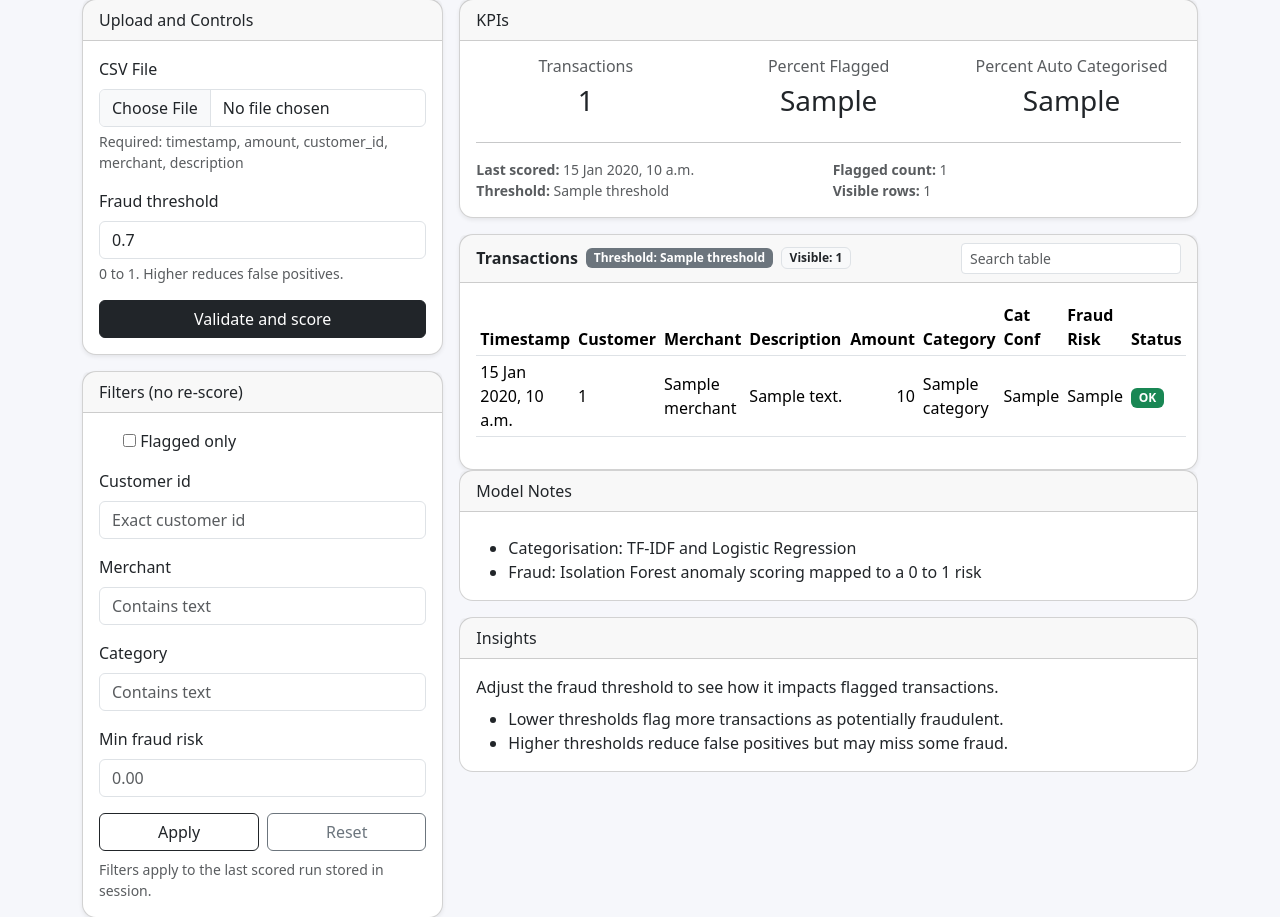
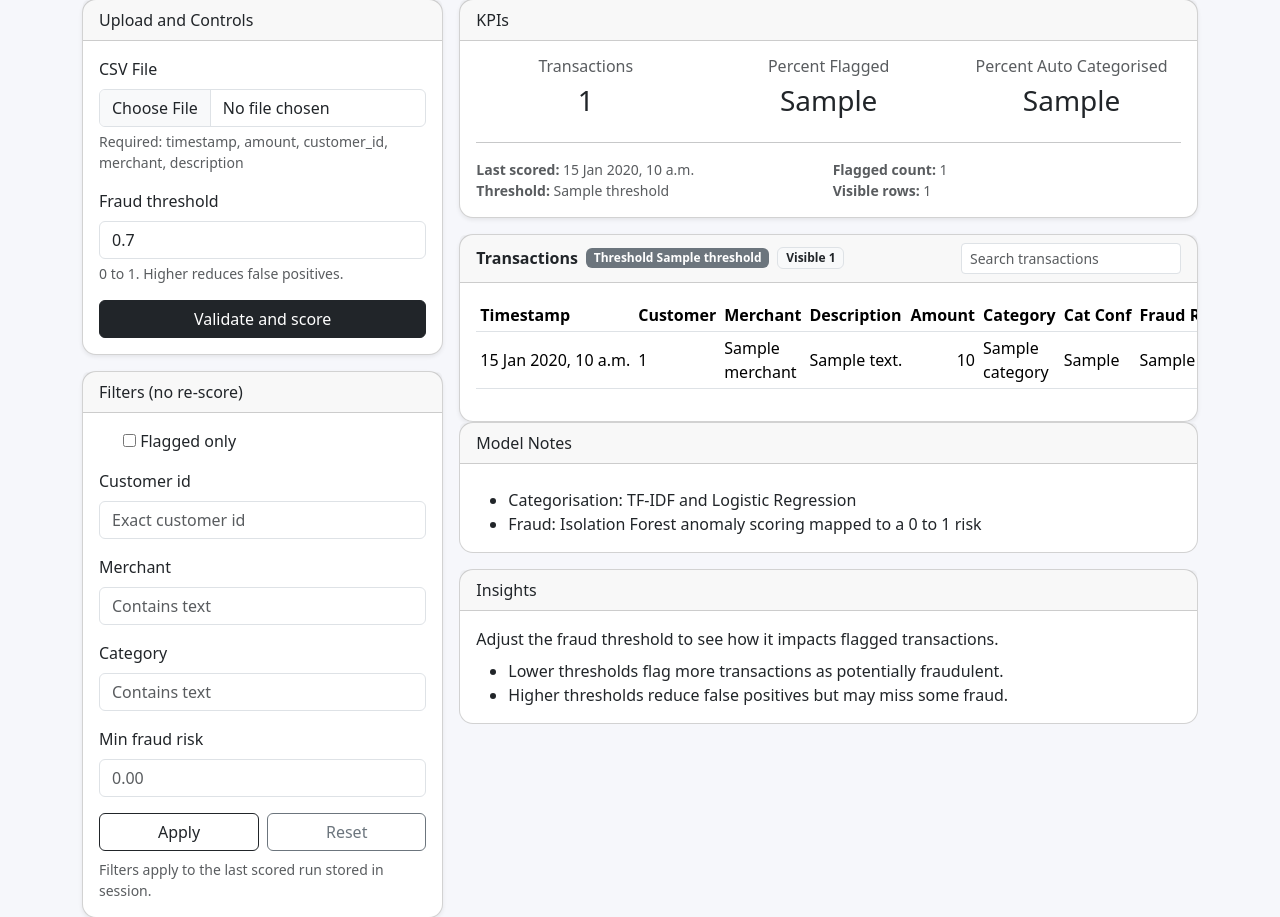
Before and after one commit to AAdewunmi/Neo-Bank-Fraud-Detection-Project, a Django app: template dashboard/templates/dashboard/index.html in a window 1280 px wide. Shown: the part 89-1006 px from the top of the page. Run offline with Django 5.2, Linux system fonts and the light colour scheme; tables that the repository leaves empty hold one stand-in row (values such as "Sample post"); the template is opened without the code that fills it: values that come from a table or form of the project are taken from there, most other values are stand-ins (such as "Sample title", 1, 10 or a date in 2020).

Commit message:
Refactor _transactions_table.html to handle search functionality

```diff
--- a/dashboard/templates/dashboard/_transactions_table.html
+++ b/dashboard/templates/dashboard/_transactions_table.html
@@ -2,11 +2,15 @@
   <div class="card-header d-flex flex-wrap justify-content-between gap-2 align-items-center">
     <div class="d-flex align-items-center gap-2">
       <span class="fw-semibold">Transactions</span>
+
       {% if threshold %}
-        <span class="badge bg-secondary">Threshold: {{ threshold }}</span>
+        <span class="badge bg-secondary">Threshold {{ threshold }}</span>
       {% endif %}
+
       {% if view_meta %}
-        <span class="badge bg-light text-dark border">Visible: {{ view_meta.visible_count }}</span>
+        <span class="badge bg-light text-dark border">
+          Visible {{ view_meta.visible_count }}
+        </span>
       {% endif %}
     </div>
 
@@ -16,9 +20,10 @@
         type="search"
         class="form-control form-control-sm"
         style="max-width: 240px;"
-        placeholder="Search table"
+        placeholder="Search transactions"
         aria-label="Search transactions table"
       >
+
       {% if export_available %}
         <a class="btn btn-sm btn-outline-danger" href="{% url 'dashboard:export_flagged' %}">
           Export flagged
@@ -28,17 +33,17 @@
   </div>
 
   <div class="card-body table-responsive">
-    <table id="transactionsTable" class="table table-sm align-middle">
+    <table id="transactionsTable" class="table table-sm align-middle w-100">
       <thead>
         <tr>
-          <th>Timestamp</th>
+          <th class="text-nowrap">Timestamp</th>
           <th>Customer</th>
           <th>Merchant</th>
           <th>Description</th>
-          <th class="text-end">Amount</th>
+          <th class="text-end text-nowrap">Amount</th>
           <th>Category</th>
-          <th>Cat Conf</th>
-          <th>Fraud Risk</th>
+          <th class="text-nowrap">Cat Conf</th>
+          <th class="text-nowrap">Fraud Risk</th>
           <th>Status</th>
         </tr>
       </thead>
@@ -46,11 +51,13 @@
       <tbody>
         {% for r in table %}
         <tr>
-          <td>{{ r.timestamp }}</td>
+          <td class="text-nowrap">{{ r.timestamp }}</td>
           <td>{{ r.customer_id }}</td>
           <td>{{ r.merchant }}</td>
-          <td class="text-truncate" style="max-width: 280px;">{{ r.description }}</td>
-          <td class="text-end">{{ r.amount }}</td>
+          <td class="text-truncate" style="max-width: 320px;">
+            {{ r.description }}
+          </td>
+          <td class="text-end text-nowrap">{{ r.amount }}</td>
           <td>{{ r.category }}</td>
           <td>{{ r.category_confidence }}</td>
           <td>{{ r.fraud_risk }}</td>
@@ -67,22 +74,3 @@
     </table>
   </div>
 </div>
-<script>
-  document.addEventListener('DOMContentLoaded', function() {
-    const table = new DataTable('#transactionsTable', {
-      searchable: true,
-      perPage: 10,
-      labels: {
-        placeholder: "Search transactions...",
-        perPage: "{select} entries per page",
-        noRows: "No transactions found",
-        info: "Showing {start} to {end} of {rows} transactions"
-      }
-    });
-
-    const searchInput = document.getElementById('txSearch');
-    searchInput.addEventListener('input', function() {
-      table.search(this.value);
-    });
-  });
-</script>
```
